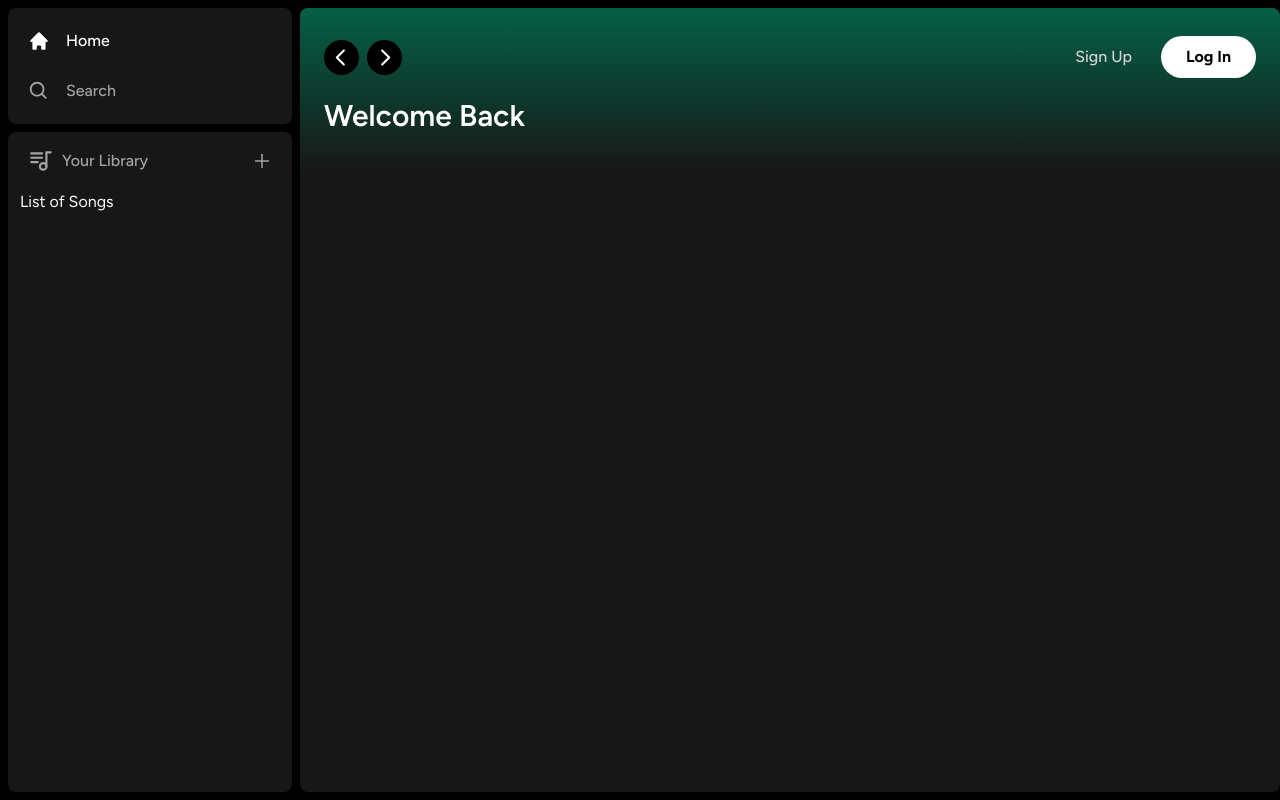
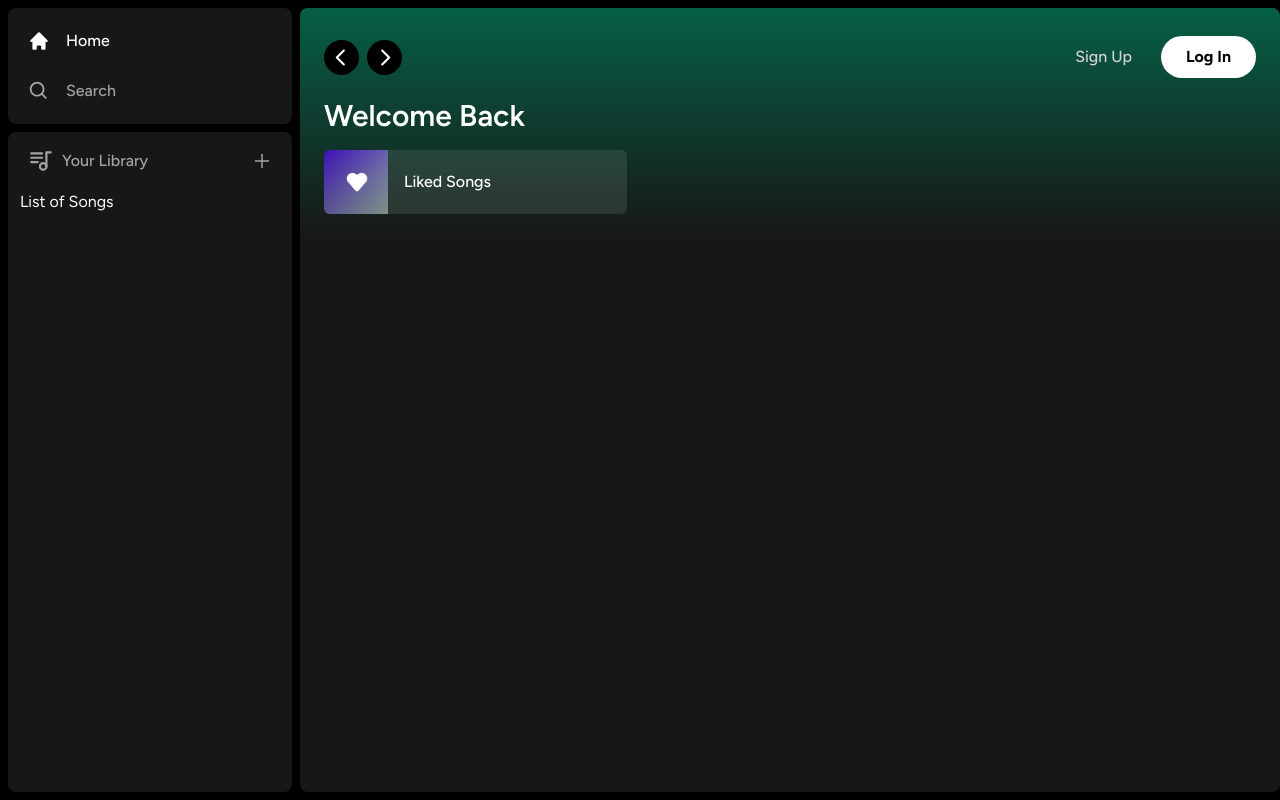
Before and after one commit to SiphoYawe/spotify-clone, a Next.js app: page / in a window 1280 px wide. Built offline with nearby package versions, Linux system fonts and the light colour scheme.

Commit message:
Added ListItem

```diff
--- a/app/(site)/page.tsx
+++ b/app/(site)/page.tsx
@@ -9,7 +9,7 @@ export default function Home() {
 					<h1 className="text-3xl font-semibold text-white">Welcome Back</h1>
 				</div>
 				<div className="mt-4 grid grid-cols-1 gap-3 sm:grid-cols-2 xl:grid-cols-3 2xl:grid-cols-4">
-					<ListItem />
+					<ListItem image="/images/liked.png" name="Liked Songs" href="" />
 				</div>
 			</Header>
 		</div>
--- a/components/ListItem.tsx
+++ b/components/ListItem.tsx
@@ -1,5 +1,33 @@
-const ListItem = () => {
-	return <div></div>;
+"use client";
+
+import { useRouter } from "next/navigation";
+import Image from "next/image";
+import { FaPlay } from "react-icons/fa";
+
+interface ListItemProps {
+	image: string;
+	name: string;
+	href: string;
+}
+
+const ListItem: React.FC<ListItemProps> = ({ image, name, href }) => {
+	const router = useRouter();
+
+	const onClick = () => {
+		router.push(href);
+	};
+
+	return (
+		<button className="group relative flex items-center gap-x-4 overflow-hidden rounded-md bg-neutral-100/10 transition hover:bg-neutral-100/20">
+			<div className="relative min-h-[64px] min-w-[64px]">
+				<Image className="object-cover" fill alt="Image" src={image} />
+			</div>
+			<p className="truncate py-5 font-medium">{name}</p>
+			<div className=" absolute right-5 flex items-center justify-center rounded-full bg-green-500 p-4 opacity-0 drop-shadow-md transition hover:scale-110 group-hover:opacity-100">
+				<FaPlay className="text-black" />
+			</div>
+		</button>
+	);
 };
 
 export default ListItem;
```
Also changed, not shown: public/images/liked.png (added).
